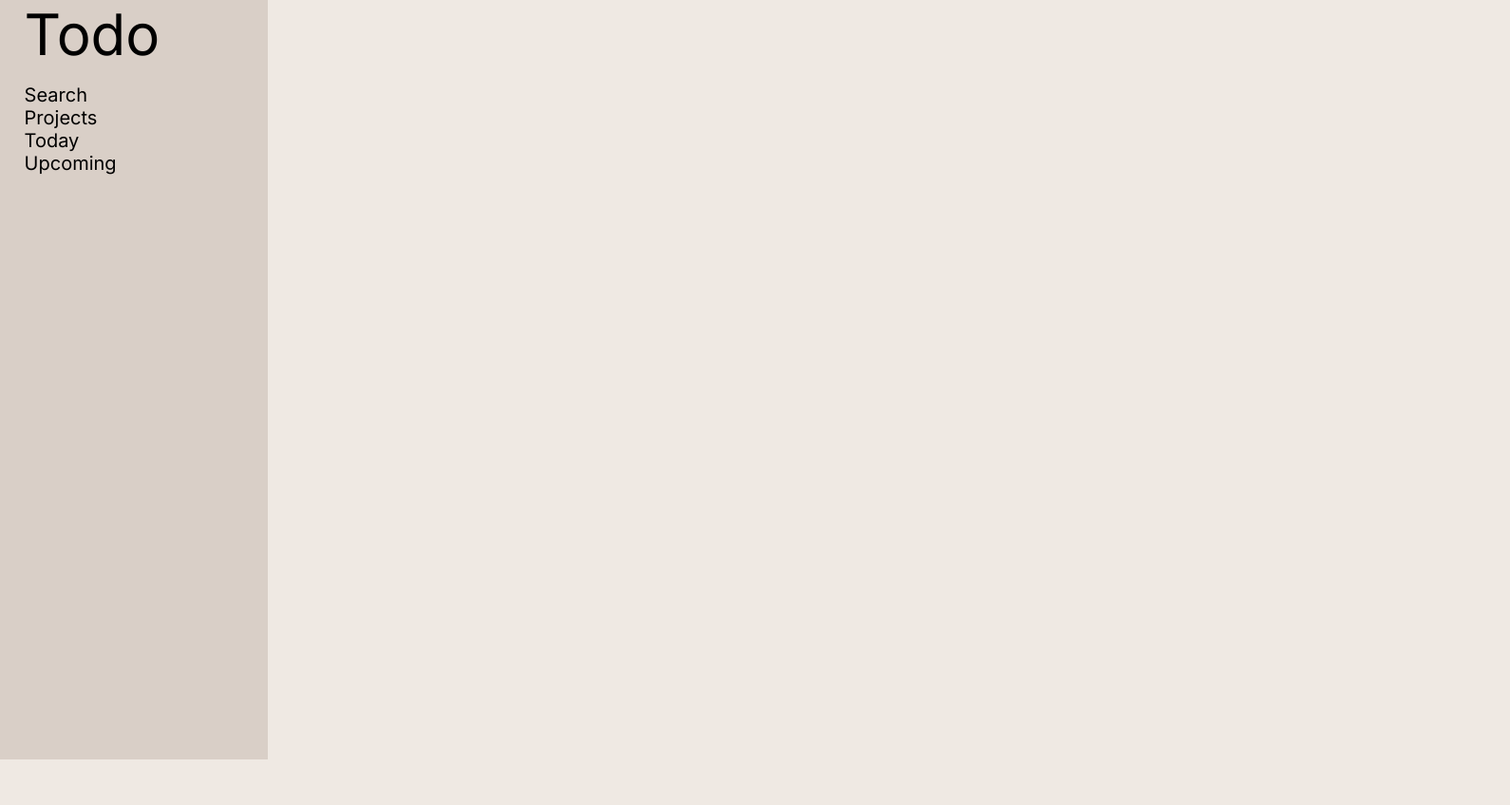
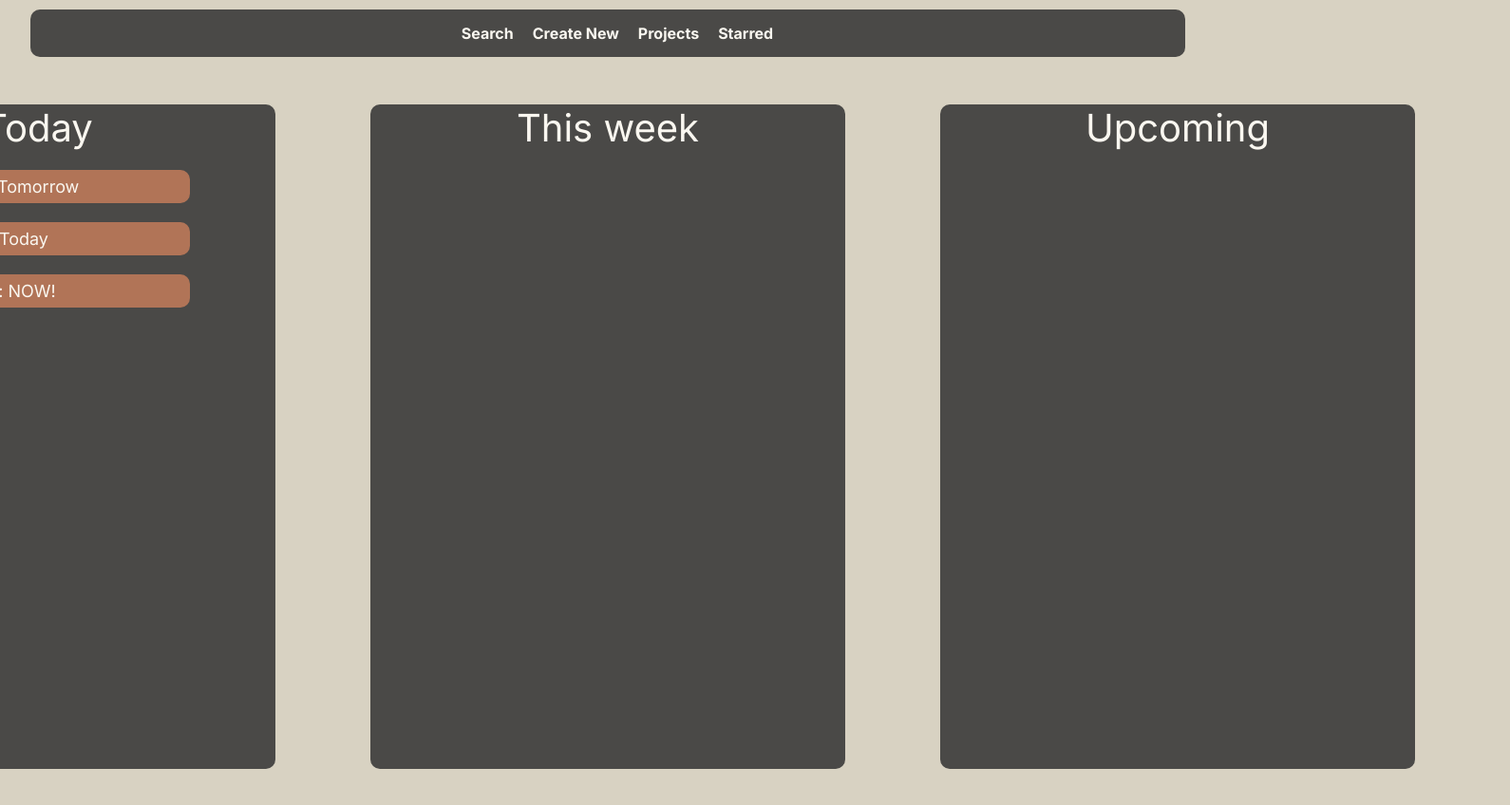
Before and after one commit to youdi-m/odin-todo, a website built with webpack: page src/index.html in a window 1280 px wide. Shown: the whole page at 95% size, 1590 px wide, since content can reach past the window. Before the commit the page ends 800 px from the top, so only its background shows below. Built offline with nearby package versions, Linux system fonts and the light colour scheme.

Commit message:
basic functionality

```diff
--- a/src/index.html
+++ b/src/index.html
@@ -5,6 +5,7 @@
 	<meta name="viewport" content="width=device-width, initial-scale=1.0">
 	<title>Todo</title>
 	<link rel="stylesheet" href="./styles/main.css">
+	<script src="js/index.js" type="module" defer></script>
 
 	<link rel="preconnect" href="https://fonts.googleapis.com">
 	<link rel="preconnect" href="https://fonts.gstatic.com" crossorigin>
@@ -13,19 +14,20 @@
 </head>
 <body>
 	<div class="main_container">
+
 		<div class="sideBar_container">
-			<div id="title">Todo</div>
-			<div class = sideBar_options>
-				<div>Search</div>
-				<div>Projects</div>
-				<div>Today</div>
-				<div>Upcoming</div>
-			</div>
+			<div id="sideBar_search">Search</div>
+			<div id="sideBar_createNew">Create New</div>
+			<div id="sideBar_projects">Projects</div>
+			<div id="sideBar_starred">Starred</div>
+		</div>
 
+		<div class="todo_container">
+			<div class="today_container">Today</div>
+			<div class="week_container">This week</div>
+			<div class="upcoming_container">Upcoming</div>
 		</div>
-		<div class="todo_container">
 
-		</div>
 	</div>
 </body>
 </html>
--- /dev/null
+++ b/src/js/index.js
@@ -0,0 +1,11 @@
+import {createTodo} from './todo.js'
+import {renderTodo} from './ui.js'
+
+function addTodo(title, dueDate) {
+	const todo = createTodo(title, dueDate)
+	renderTodo(todo)
+}
+
+addTodo('Ayo', 'Tomorrow')
+addTodo('Hey', 'Today')
+addTodo('Yooo', 'NOW!')
--- /dev/null
+++ b/src/js/todo.js
@@ -0,0 +1,4 @@
+export function createTodo(title, dueDate) {
+	console.log('creating todo')
+	return {title, dueDate, done: false};
+}
--- /dev/null
+++ b/src/js/ui.js
@@ -0,0 +1,8 @@
+export function renderTodo(todoDiv) {
+	console.log('rendering todo')
+	const div = document.createElement('div')
+	div.textContent = todoDiv.title + ' Due by: ' + todoDiv.dueDate
+	div.dataset.id = todoDiv.title
+	div.classList.add('todo')
+	document.querySelector('.today_container').appendChild(div)
+}
--- a/src/styles/main.css
+++ b/src/styles/main.css
@@ -1,32 +1,86 @@
 body {
+	box-sizing: border-box;
+
 	margin: 0;
+	padding: 10px;
 	font-family: 'Inter', sans-serif;
+	color: #FAF7F0;
 
-	background-color: #EFE9E3;
+	outline: none;
+	user-select: none;
+
+	background-color: #D8D2C2;
 }
 
 .main_container {
-	width: 100vw;
-	height: 100vh;
 	display: flex;
+	flex-direction: column;
+	justify-content: center;
+	align-items: center;
+}
+
+.sideBar_container {
+	display: flex;
+	align-items: center;
+	justify-content: center;
+
+	box-sizing: border-box;
+
+	width: 95vw;
+	height: 50px;
+
+	border-radius: 10px;
+	padding-left: 20px;
+
+	background-color: #4A4947;
 
 }
 
-.sideBar_container {
-	width: 20vw;
-	height: 100vh;
-
-	padding-left: 2vw;
-
-	background-color: #D9CFC7;
-
+#sideBar_search,#sideBar_createNew,
+#sideBar_projects, #sideBar_starred {
+	font-weight: bold;
+	padding-left: 10px;
+	padding-right: 10px;
 }
 
-#title {
-	font-size: 60px;
+.todo_container {
+	display: flex;
+	align-items: center;
+	justify-content: center;
+
+	padding: 50px;
 }
 
-.sideBar_options {
-	font-size: 20px;
-	margin-top: 2vh;
+.today_container, .week_container,
+.upcoming_container {
+	display: flex;
+	align-items: center;
+	flex-direction: column;
+	border-radius: 10px;
+
+	font-size: 40px;
+
+	width: 500px;
+	height: 700px;
+
+	margin-left: 50px;
+	margin-right: 50px;
+
+	background-color: #4A4947;
 }
+
+.todo {
+	display: flex;
+	align-items: center;
+
+	width: 300px;
+	height: 15px;
+
+	font-size: large;
+
+	margin-top: 20px;
+	padding: 10px;
+	border-radius: 10px;
+
+	background-color: #B17457;
+}
```
Also changed, not shown: src/index.js (deleted).
